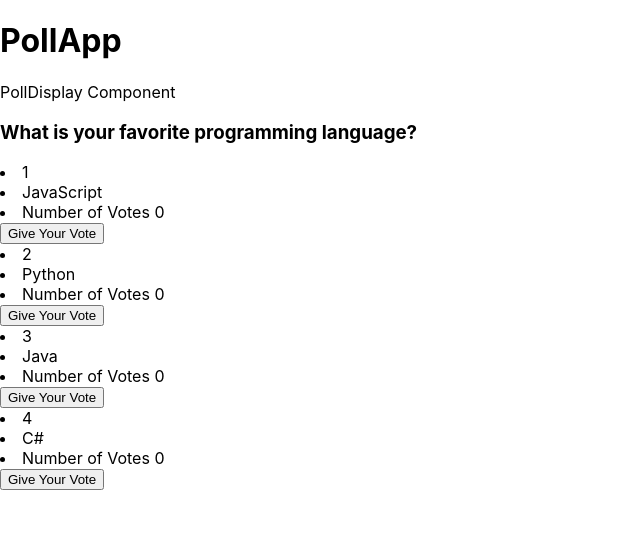
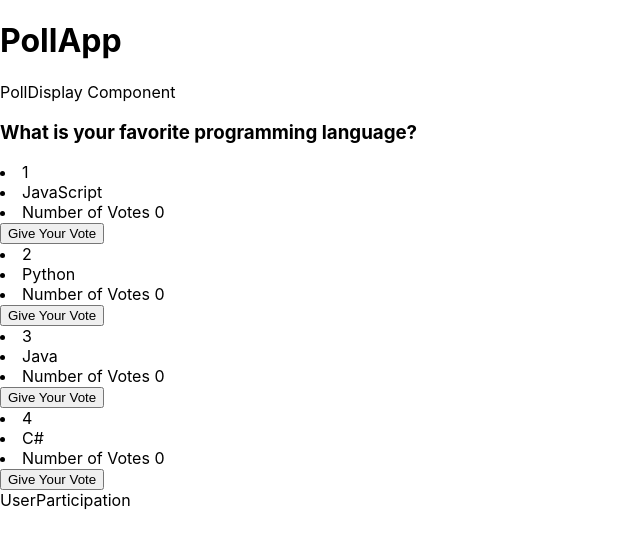
Before and after one commit to Mujtaba240/EAD_MID, a React (Create React App) app: page / in a window 1280 px wide. Shown: the top 548 px of the page, without its empty margins (0-640 px from the left). Built offline with nearby package versions, Linux system fonts and the light colour scheme.

Commit message:
Add UserParticipation Component commit

```diff
--- a/src/App.js
+++ b/src/App.js
@@ -1,10 +1,12 @@
 import React from "react";
 import PollDisplay from "./PollDisplay"
+import UserParticipation from "./UserParticipation";
 function App() {
   return (
     <div className='App'>
     <h1>PollApp</h1>
     <PollDisplay />
+    <UserParticipation />
 
     </div>
   );
--- /dev/null
+++ b/src/UserParticipation.js
@@ -0,0 +1,7 @@
+function UserParticipation() {
+
+    return (<>
+    UserParticipation
+    </>)
+}
+export default UserParticipation;
```
